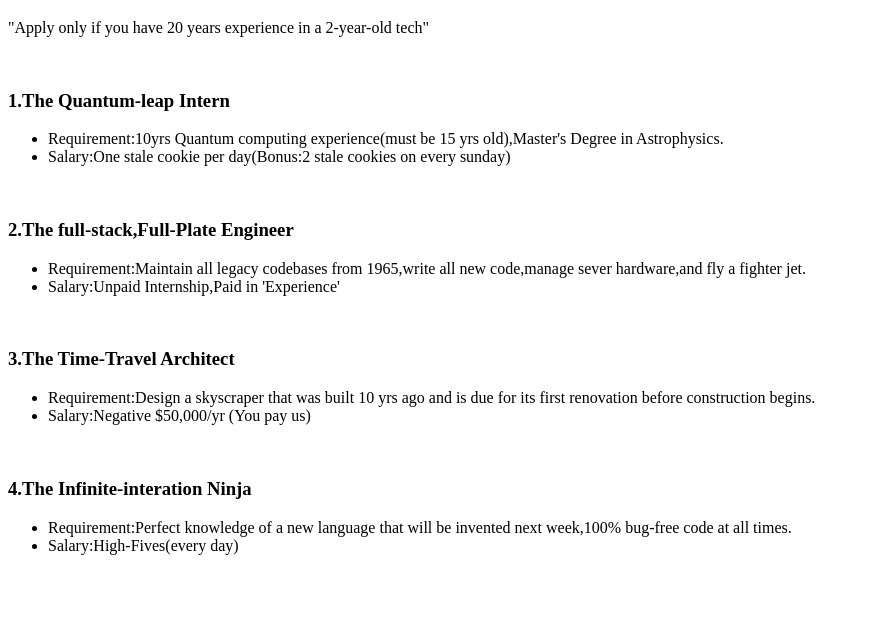
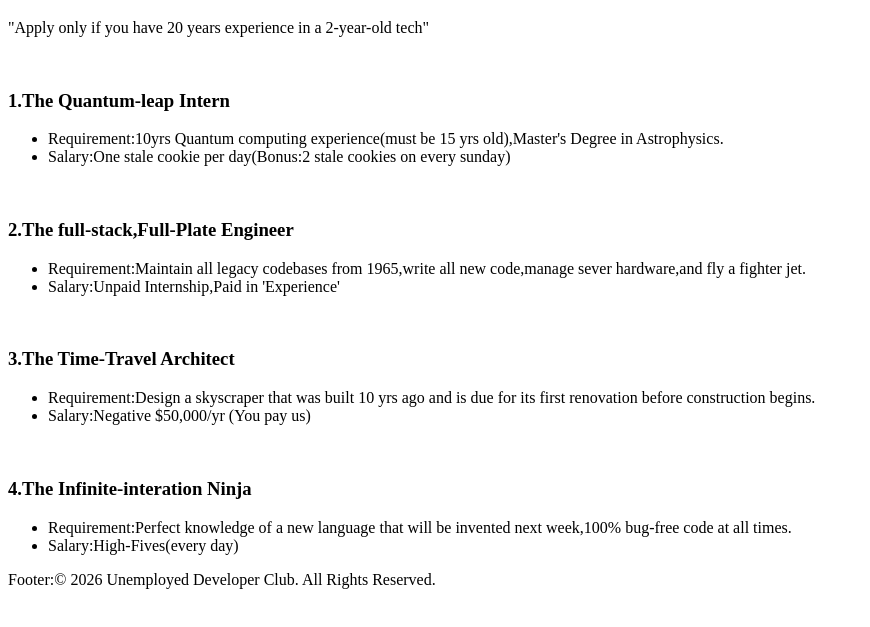
Before and after one commit to Isaak-garfield/Develop-Together--Weekly-Project, a plain HTML site: page Job_Page/job.html in a window 1280 px wide. Shown: the part 105-732 px from the top of the page, without its empty margins (0-870 px from the left). Drawn offline with Linux system fonts and the light colour scheme.

Commit message:
add footer

```diff
--- a/Job_Page/job.html
+++ b/Job_Page/job.html
@@ -63,5 +63,10 @@
         </div>
     </main>
 
+    <!--For footer-->
+    <footer>
+        <div><span>Footer:</span>&copy; 2026 Unemployed Developer Club. All Rights Reserved.</div>
+    </footer>
+
 </body>
 </html>
```
